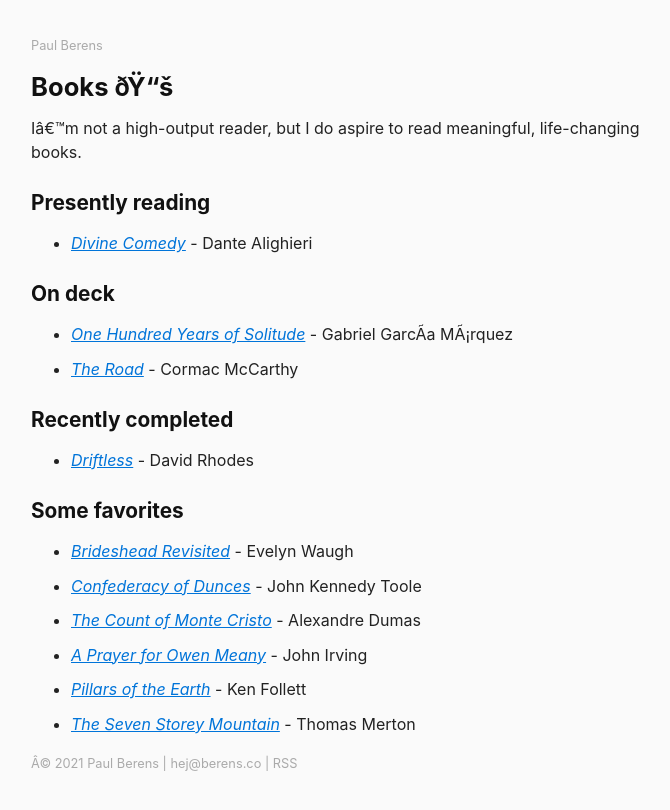
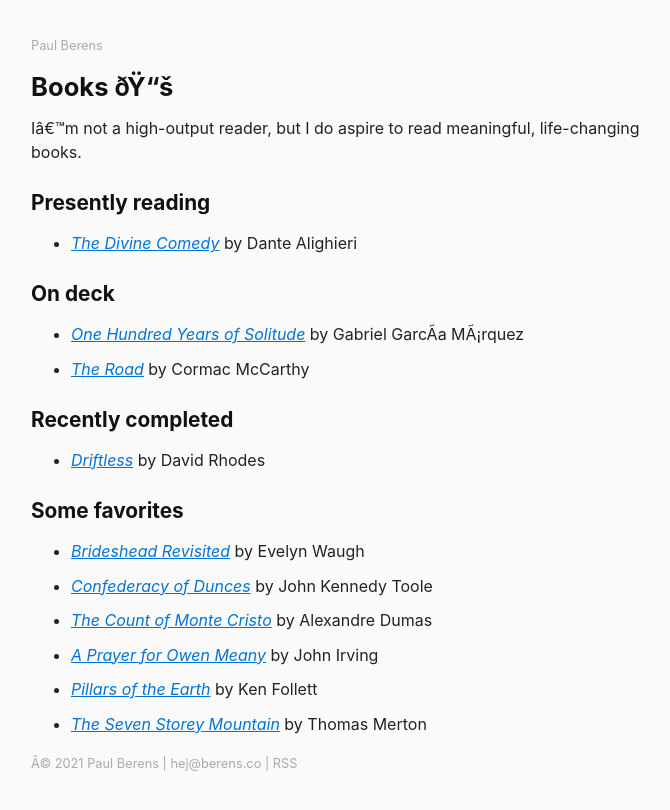
Before and after one commit to berensp/berensp.github.io, a Jekyll site: the page built from books.md, in a window 1280 px wide. Shown: the top 810 px of the page, without its empty margins (289-959 px from the left). Built offline with Jekyll 4.4.1, drawn with Linux system fonts in a browser that asks for light colours; nearby versions of some CDN libraries.

Commit message:
Update books.md

```diff
--- a/books.md
+++ b/books.md
@@ -6,19 +6,19 @@ permalink: /books/
 I'm not a high-output reader, but I do aspire to read meaningful, life-changing books.
 
 ## Presently reading
-- [*Divine Comedy*](https://www.google.com/books/edition/The_Divine_Comedy/aiMRqLDYe2EC?hl=en&gbpv=0) - Dante Alighieri
+- [*The Divine Comedy*](https://www.google.com/books/edition/The_Divine_Comedy/aiMRqLDYe2EC?hl=en&gbpv=0) by Dante Alighieri
 
 ## On deck
-- [*One Hundred Years of Solitude*](https://www.google.com/books/edition/One_Hundred_Years_of_Solitude/pgPWOaOctq8C?hl=en&gbpv=0) - Gabriel García Márquez
-- [*The Road*](https://www.google.com/books/edition/The_Road/PfmjWho_zOAC?hl=en&gbpv=0) - Cormac McCarthy
+- [*One Hundred Years of Solitude*](https://www.google.com/books/edition/One_Hundred_Years_of_Solitude/pgPWOaOctq8C?hl=en&gbpv=0) by Gabriel García Márquez
+- [*The Road*](https://www.google.com/books/edition/The_Road/PfmjWho_zOAC?hl=en&gbpv=0) by Cormac McCarthy
 
 ## Recently completed
-- [*Driftless*](https://www.google.com/books/edition/Driftless/9x8KFppvCAIC?hl=en&gbpv=0) - David Rhodes
+- [*Driftless*](https://www.google.com/books/edition/Driftless/9x8KFppvCAIC?hl=en&gbpv=0) by David Rhodes
 
 ## Some favorites
-- [*Brideshead Revisited*](https://www.google.com/books/edition/Brideshead_Revisited/mAjbDwAAQBAJ) - Evelyn Waugh
-- [*Confederacy of Dunces*](https://www.google.com/books/edition/A_Confederacy_of_Dunces/WM6OztAsYWQC?hl=en&gbpv=0) - John Kennedy Toole
-- [*The Count of Monte Cristo*](https://www.google.com/books/edition/The_Count_of_Monte_Cristo/RyEEAAAAQAAJ?hl=en&gbpv=0) - Alexandre Dumas
-- [*A Prayer for Owen Meany*](https://www.google.com/books/edition/A_Prayer_for_Owen_Meany/pcCpqpWPKrkC?hl=en&gbpv=0) - John Irving
-- [*Pillars of the Earth*](https://www.google.com/books/edition/_/QYYQDAAAQBAJ?hl=en&sa=X&ved=2ahUKEwit84DyoZLwAhXxhK0KHY5bDaUQ7_IDMB16BAgNEAU) - Ken Follett
-- [*The Seven Storey Mountain*](https://www.google.com/books/edition/The_Seven_Storey_Mountain/SIZiPwAACAAJ?hl=en&kptab=overview) - Thomas Merton
+- [*Brideshead Revisited*](https://www.google.com/books/edition/Brideshead_Revisited/mAjbDwAAQBAJ) by Evelyn Waugh
+- [*Confederacy of Dunces*](https://www.google.com/books/edition/A_Confederacy_of_Dunces/WM6OztAsYWQC?hl=en&gbpv=0) by John Kennedy Toole
+- [*The Count of Monte Cristo*](https://www.google.com/books/edition/The_Count_of_Monte_Cristo/RyEEAAAAQAAJ?hl=en&gbpv=0) by Alexandre Dumas
+- [*A Prayer for Owen Meany*](https://www.google.com/books/edition/A_Prayer_for_Owen_Meany/pcCpqpWPKrkC?hl=en&gbpv=0) by John Irving
+- [*Pillars of the Earth*](https://www.google.com/books/edition/_/QYYQDAAAQBAJ?hl=en&sa=X&ved=2ahUKEwit84DyoZLwAhXxhK0KHY5bDaUQ7_IDMB16BAgNEAU) by Ken Follett
+- [*The Seven Storey Mountain*](https://www.google.com/books/edition/The_Seven_Storey_Mountain/SIZiPwAACAAJ?hl=en&kptab=overview) by Thomas Merton
```
